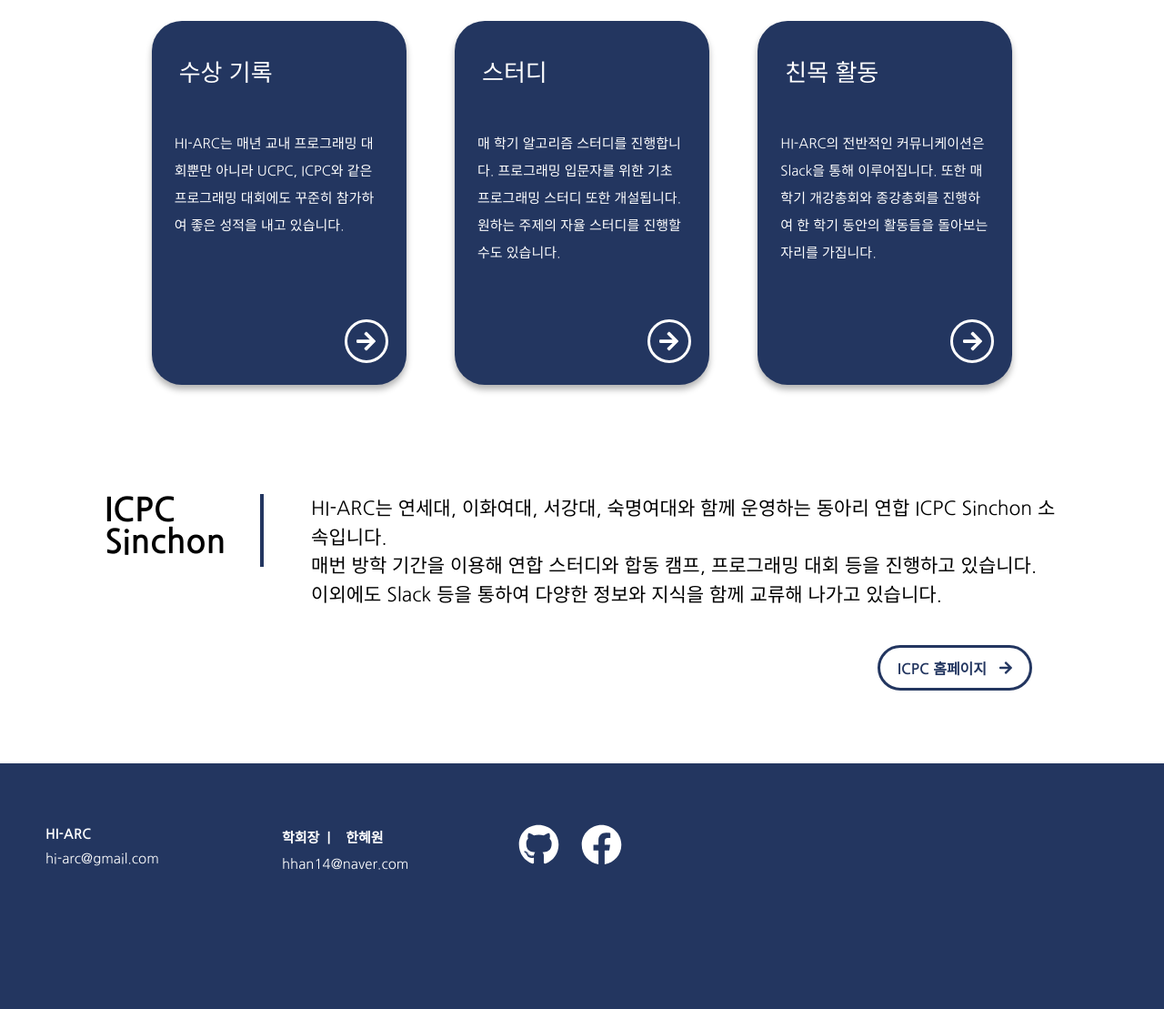
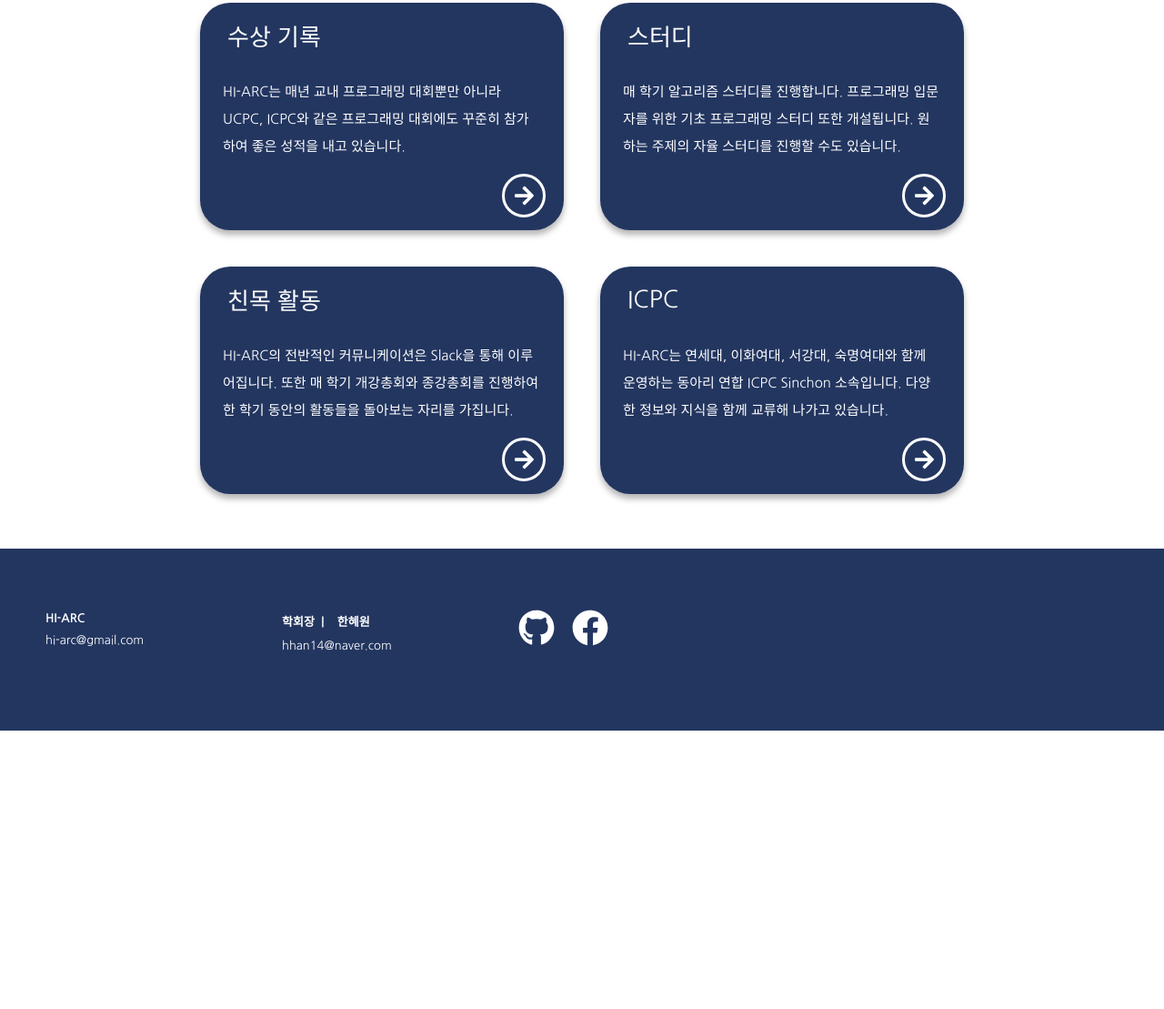
Before and after one commit to HI-ARC/web-dev, a Gatsby site: page / in a window 1280 px wide. Shown: the part 889-1998 px from the top of the page at 91% size. After the commit the page ends 1692 px from the top, so only its background shows below. Built offline with nearby package versions, Linux system fonts and the light colour scheme; Gatsby itself is replaced by a stand-in of ours.

Commit message:
운영진 1차 피드백 반영

```diff
--- /dev/null
+++ b/contents/icpc.md
@@ -0,0 +1,7 @@
+---
+title: 'ICPC'
+categories: ['Activities']
+order: 4
+introduction: 'HI-ARC는 연세대, 이화여대, 서강대, 숙명여대와 함께 운영하는 동아리 연합 ICPC Sinchon 소속입니다. 다양한 정보와 지식을 함께 교류해 나가고 있습니다.'
+url: '/icpc/'
+---
--- a/src/components/Common/Footer.tsx
+++ b/src/components/Common/Footer.tsx
@@ -5,15 +5,15 @@ import { faGithub, faFacebook } from '@fortawesome/free-brands-svg-icons';
 
 const FooterWrapper = styled.div`
   width: 100%;
-  height: 270px;
+  height: 200px;
   background-color: #233660;
   padding-top: 70px;
   padding-left: 50px;
 
   @media (max-width: 650px) {
-    height: 300px;
+    height: 220px;
     padding-left: 60px;
-    padding-top: 10px;
+    padding-top: 0px;
     padding-bottom: 30px;
   }
 `;
@@ -35,6 +35,8 @@ const InfoWrapper = styled.div`
     width: 85%;
     grid-template-columns: 1fr 1fr;
     grid-template-rows: 1fr 1fr;
+    grid-column-gap: 50px;
+    grid-row-gap: 20px;
     padding-top: 50px;
     grid-template-areas:
       'a c'
@@ -44,10 +46,10 @@ const InfoWrapper = styled.div`
 
 const Info = styled.div`
   color: white;
-  font-size: 15px;
+  font-size: 13px;
 
   @media (max-width: 650px) {
-    font-size: 14px;
+    font-size: 12px;
   }
 `;
 
@@ -65,12 +67,12 @@ const InfoRegular = styled.div`
 `;
 
 const IconWrapper = styled.div`
-  width: 150px;
+  width: 130px;
   grid-area: 'c';
   display: grid;
   grid-template-columns: 1fr 1fr;
   color: white;
-  font-size: 45px;
+  font-size: 40px;
   padding-right: 13px;
   margin-top: -0.9vh;
 
--- a/src/components/Common/Header.tsx
+++ b/src/components/Common/Header.tsx
@@ -7,6 +7,23 @@ import { faBars, faTimes } from '@fortawesome/free-solid-svg-icons';
 import { FontAwesomeIcon } from '@fortawesome/react-fontawesome';
 import { MenuData } from 'components/Main/MenuData';
 import Menu from 'components/Main/Menu';
+import GlobalFonts from '../../fonts/fonts';
+
+const Slogan = styled.div`
+  position: absolute;
+  color: #233660;
+  font-size: 14px;
+  z-index: 4;
+  //margin-top: 510px;
+  //margin-left: -240px;
+  margin-left: 200px;
+  font-weight: 500;
+  font-family: 'IBM Plex Mono', monospace;
+
+  @media (max-width: 825px) {
+    display: none;
+  }
+`;
 
 const HeaderWrapper = styled.div`
   position: fixed;
@@ -147,6 +164,7 @@ const Header: FunctionComponent = () => {
       <HeaderWrapper className={hide && 'hide'}>
         <Logo />
         <LogoHoriz />
+        <Slogan>/* Solve with Us! */</Slogan>
         <MenuBtn onClick={showDropdown}>
           <FontAwesomeIcon icon={dropdown ? faTimes : faBars} />
         </MenuBtn>
--- /dev/null
+++ b/src/components/Main/ActivityCard2.tsx
@@ -0,0 +1,188 @@
+import React, { FunctionComponent, useMemo } from 'react';
+import { Link } from 'gatsby';
+import styled from '@emotion/styled';
+import { faArrowRight } from '@fortawesome/free-solid-svg-icons';
+import { FontAwesomeIcon } from '@fortawesome/react-fontawesome';
+
+export type ActivityType = {
+  node: {
+    id: string;
+    frontmatter: {
+      title: string;
+      categories: string;
+      order: number;
+      introduction: string;
+      url: string;
+    };
+  };
+};
+
+interface ActivitiesProps {
+  activities: ActivityType[];
+}
+
+const CardWrapper = styled.div`
+  //width: 990px;
+  height: 520px;
+  margin-bottom: 80px;
+  //margin-top: 20px;
+  margin-right: auto;
+  margin-left: auto;
+  display: grid;
+  place-items: center;
+  grid-template-columns: 1fr 1fr;
+  gird-template-rows: 1fr 1fr;
+  grid-column-gap: 40px;
+  grid-row-gap: 40px;
+
+  @media (max-width: 1000px) {
+    width: 97vw;
+    height: 1000px;
+    grid-template-rows: 1fr 1fr 1fr 1fr;
+    grid-template-columns: 1fr;
+    grid-row-gap: 20px;
+    margin-bottom: 60px;
+  }
+
+  @media (max-width: 499px) {
+    height: 1000px;
+  }
+`;
+
+const Card = styled.div`
+  width: 400px;
+  height: 250px;
+  border-radius: 33px;
+  background-color: #233660;
+  color: white;
+  box-shadow: 0px 5px 7px rgba(0, 0, 0, 0.3);
+
+  @media (max-width: 1000px) {
+    height: 230px;
+    width: 500px;
+  }
+
+  @media (max-width: 600px) {
+    width: 85%;
+  }
+`;
+
+const Title = styled.div`
+  width: 100%;
+  height: 25%;
+  display: flex;
+  align-items: center;
+  font-size: 26px;
+  font-weight: 500;
+  padding-left: 30px;
+  padding-top: 10px;
+
+  @media (max-width: 1000px) {
+    height: 33%;
+  }
+
+  @media (max-width: 499px) {
+    font-size: 5.2vw;
+    font-weight: bold;
+  }
+`;
+
+const Introduction = styled.div`
+  width: 100%;
+  height: 50%;
+  padding: 20px 25px 0 25px;
+  line-height: 2;
+  font-size: 15px;
+
+  @media (max-width: 1000px) {
+    padding-top: 3px;
+    height: 37%;
+  }
+
+  @media (max-width: 499px) {
+    font-size: 3.2vw;
+    margin-bottom: 10px;
+    padding-top: 2%;
+  }
+`;
+
+const GoTo = styled.div`
+  width: 100%;
+  height: 18%;
+  font-size: 24px;
+  padding-right: 20px;
+  display: flex;
+  flex-direction: row;
+  justify-content: flex-end;
+
+  @media (max-width: 1000px) {
+    height: 30%;
+    padding-bottom: 0;
+  }
+
+  @media (max-width: 499px) {
+    font-size: 20px;
+  }
+`;
+
+const Circle = styled.div`
+  width: 48px;
+  height: 48px;
+  border-radius: 50%;
+  border: 0.13em solid white;
+  display: flex;
+  justify-content: center;
+  align-items: center;
+
+  &:hover {
+    transition: 0.3s;
+    background-color: white;
+    color: #233660;
+  }
+
+  @media (max-width: 499px) {
+    width: 38px;
+    height: 38px;
+  }
+`;
+
+const ActivityCard2: FunctionComponent<ActivitiesProps> = function ({
+  activities,
+}) {
+  const activityData = useMemo(
+    () =>
+      activities.filter(
+        ({
+          node: {
+            frontmatter: { categories },
+          },
+        }: ActivityType) => categories.includes('Activities'),
+      ),
+    [],
+  );
+  return (
+    <CardWrapper>
+      {activityData.map(
+        ({
+          node: {
+            frontmatter: { title, introduction, url },
+          },
+        }: ActivityType) => (
+          <Card>
+            <Title>{title}</Title>
+            <Introduction>{introduction}</Introduction>
+            <GoTo>
+              <Link to={url}>
+                <Circle>
+                  <FontAwesomeIcon icon={faArrowRight} />
+                </Circle>
+              </Link>
+            </GoTo>
+          </Card>
+        ),
+      )}
+    </CardWrapper>
+  );
+};
+
+export default ActivityCard2;
--- a/src/components/Main/Banner.tsx
+++ b/src/components/Main/Banner.tsx
@@ -49,7 +49,7 @@ const Slogan = styled.div`
   font-size: 36px;
   z-index: 4;
   margin-top: 510px;
-  margin-left: -265px;
+  margin-left: -240px;
   font-weight: 500;
   font-family: 'IBM Plex Mono', monospace;
 
@@ -64,7 +64,7 @@ const MainImage = styled.img`
   width: 60vw;
 
   @media (min-width: 1200px) {
-    margin-left: -175px;
+    margin-left: -190px;
     width: 750px;
   }
 
@@ -92,7 +92,7 @@ const AboutWrapper = styled.div`
   @media (min-width: 1200px) {
     width: 750px;
     height: 550px;
-    margin-left: 185px;
+    margin-left: 200px;
   }
 
   @media (max-width: 850px) {
@@ -192,7 +192,6 @@ const Banner: FunctionComponent = function () {
   return (
     <BannerWrapper>
       <GlobalFonts />
-      <Slogan>/* Solve with Us! */</Slogan>
       <MainImage src={mainImage} />
       <AboutWrapper>
         <HiShort>HI-ARC</HiShort>
--- a/src/components/Main/Menu.tsx
+++ b/src/components/Main/Menu.tsx
@@ -26,7 +26,7 @@ const Menu: FunctionComponent = function () {
   return (
     <>
       <MenuList>
-        <Link to="/records2021">기록</Link>
+        <Link to="/records2021">수상</Link>
         <Link to="/study/">스터디</Link>
         <Link to="/communication">친목</Link>
       </MenuList>
--- a/src/pages/index.tsx
+++ b/src/pages/index.tsx
@@ -6,8 +6,7 @@ import Header from 'components/Common/Header';
 import Banner from 'components/Main/Banner';
 import Footer from 'components/Common/Footer';
 import Contents from 'components/Main/Contents';
-import ActivityCard, { ActivityType } from 'components/Main/ActivityCard';
-import Icpc from 'components/Main/Icpc';
+import ActivityCard2, { ActivityType } from 'components/Main/ActivityCard2';
 import Scroll from 'components/Common/Scroll';
 
 interface IndexPageProps {
@@ -39,8 +38,7 @@ const IndexPage: FunctionComponent<IndexPageProps> = function ({
       <Banner />
       <Scroll showBelow={250} />
       <Contents name="ACTIVITIES" />
-      <ActivityCard activities={edges} />
-      <Icpc />
+      <ActivityCard2 activities={edges} />
       <Footer />
     </Container>
   );
```
Also changed, not shown: src/components/Main/RecordList.tsx (+30 -30 lines).
